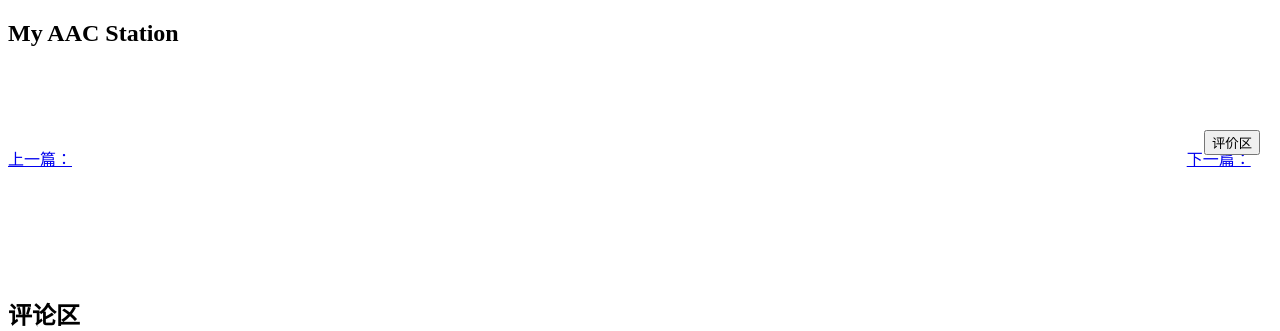
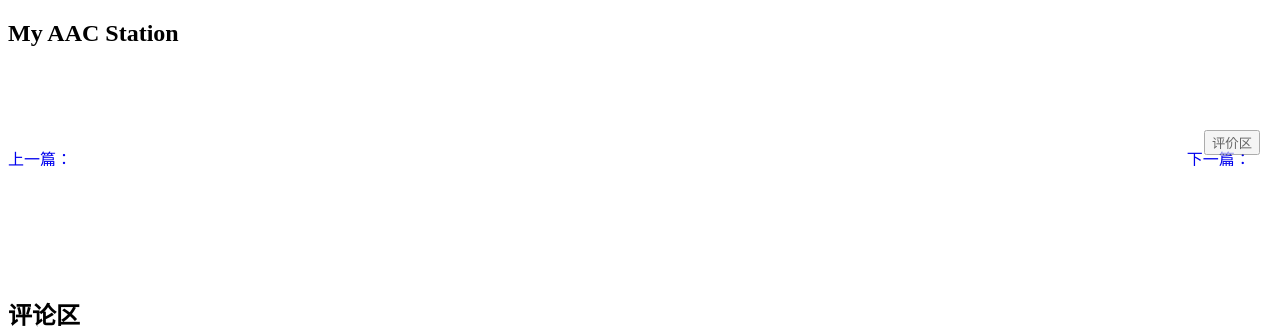
Before and after one commit to Slowbroer/my_own_web, a Yii app: template frontend/views/blog/info.php in a window 1280 px wide. Shown: the top 331 px of the page. Run offline with PHP 8.4 and a stand-in for Yii, Linux system fonts and the light colour scheme; the template is opened without the code that fills it, so the values that code supplies are empty; form fields are guessed from the names that the template uses; some libraries are stand-ins or nearby versions.

Commit message:
1.博客页样式优化

```diff
--- a/frontend/views/blog/info.php
+++ b/frontend/views/blog/info.php
@@ -11,18 +11,37 @@
 
 ?>
 
+<style>
+    .blog_link {
+        width: 49%;
+        display: inline-block;
+        height: 20px;
+        overflow: hidden;
+    }
+
+    img {
+        max-width: 100%;
+    }
+    #common-button {
+        filter:alpha(opacity=60);
+        -moz-opacity:0.6;
+        -khtml-opacity: 0.6;
+        opacity: 0.6;
+    }
+
+</style>
 
 
 <span style="position: fixed;right: 20px;">
 <!--    <button type="button" class="btn btn-info" style="display: block" onclick="location.href='#edit-comment'">发表评价</button></br>-->
-    <button type="button" class="btn btn-info" style="display: block" onclick="location.href='#comment'">评价区</button>
+    <button id="common-button" type="button" class="btn btn-info" style="display: block" onclick="location.href='#comment'">评价区</button>
 </span>
 
 <div>
-    <p style="width: 49%;display: inline-block;text-align: left">
+    <p style="text-align: left" class="blog_link left">
         <a href="<?= \yii\helpers\Url::toRoute(['blog/info','id'=>$last['id']]);?>">上一篇：<?php echo Html::encode($last['title'])?></a>
     </p>
-    <p style="width: 49%;display: inline-block;text-align: right">
+    <p style="text-align: right" class="blog_link right">
         <a  href="<?= \yii\helpers\Url::toRoute(['blog/info','id'=>$next['id']]);?>">下一篇：<?php echo Html::encode($next['title'])?></a>
     </p>
 </div>
```
